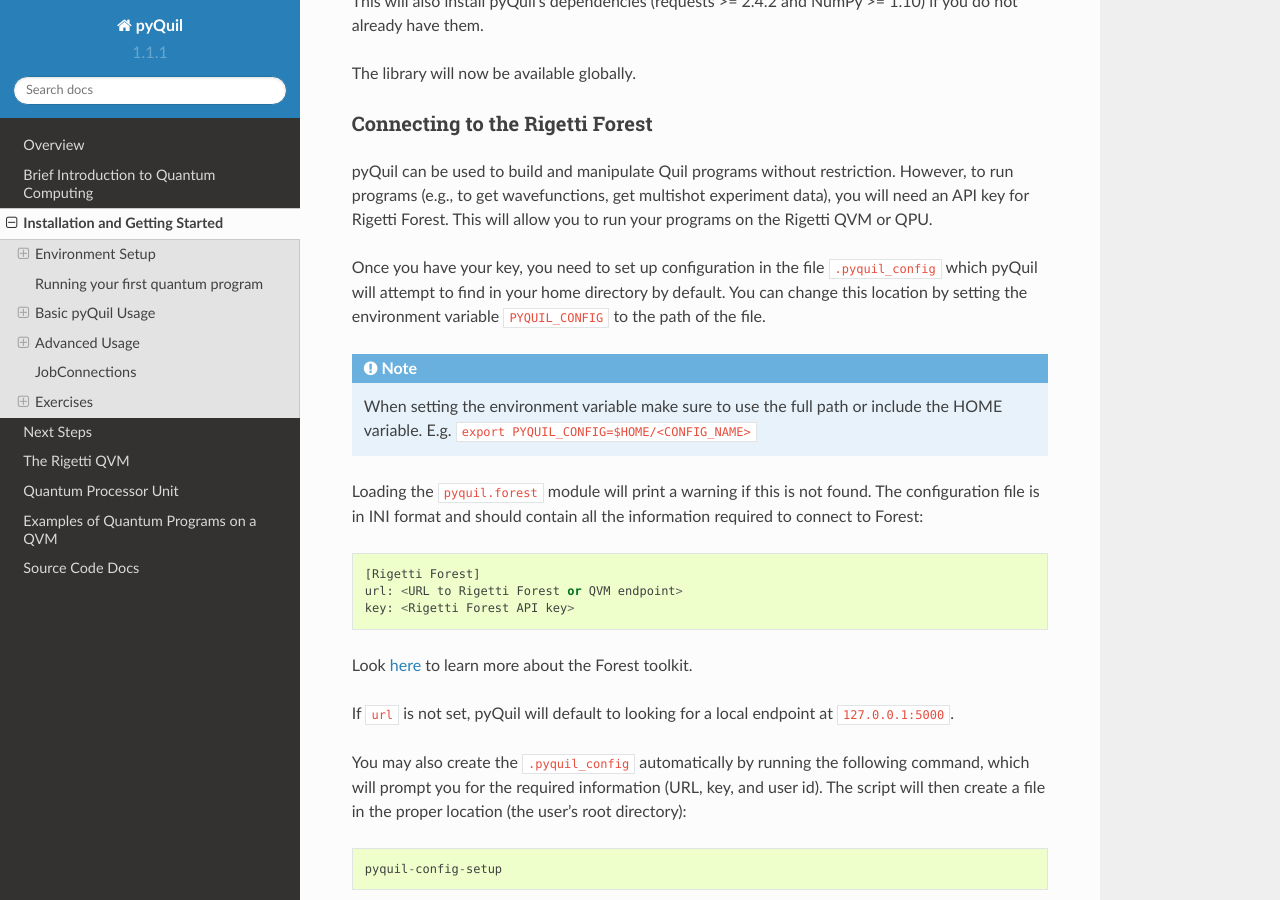
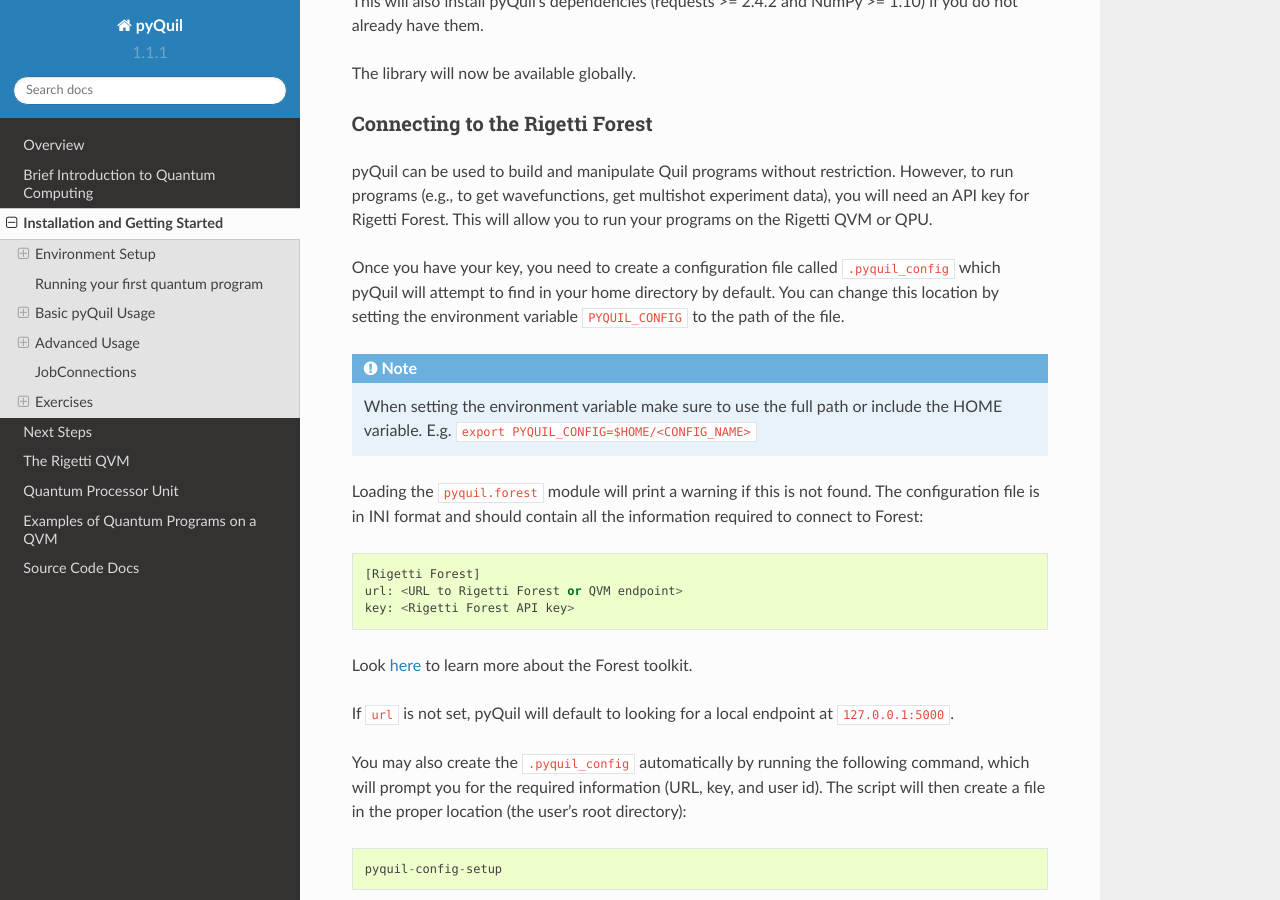
Before and after one commit to rigetti/pyquil, a Sphinx documentation site: the page built from docs/source/getting_started.rst, in a window 1280 px wide and 900 px high, scrolled down 1441 px. Built offline with Sphinx 7.4.7 and the Read the Docs theme 2.0.0, drawn with Linux system fonts in a browser that asks for light colours.

Commit message:
clarify that the pyquil_config needs to be created

```diff
--- a/docs/source/getting_started.rst
+++ b/docs/source/getting_started.rst
@@ -85,7 +85,7 @@
 programs (e.g., to get wavefunctions, get multishot experiment data), you will need an API key
 for Rigetti Forest. This will allow you to run your programs on the Rigetti QVM or QPU.
 
-Once you have your key, you need to set up configuration in the file ``.pyquil_config``
+Once you have your key, you need to create a configuration file called ``.pyquil_config``
 which pyQuil will attempt to find in your home directory by default. You can change this location by setting the
 environment variable ``PYQUIL_CONFIG`` to the path of the file.
 
```
